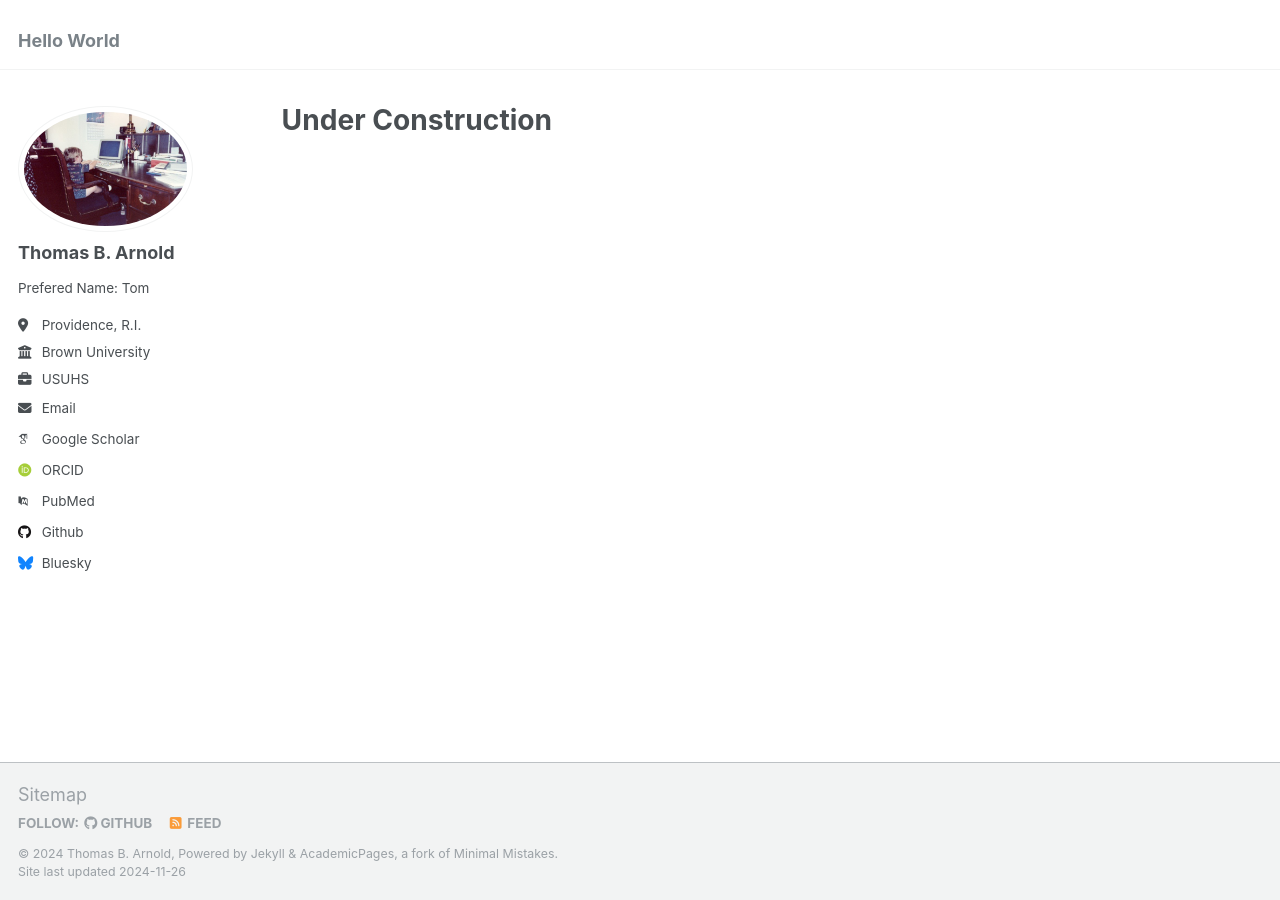
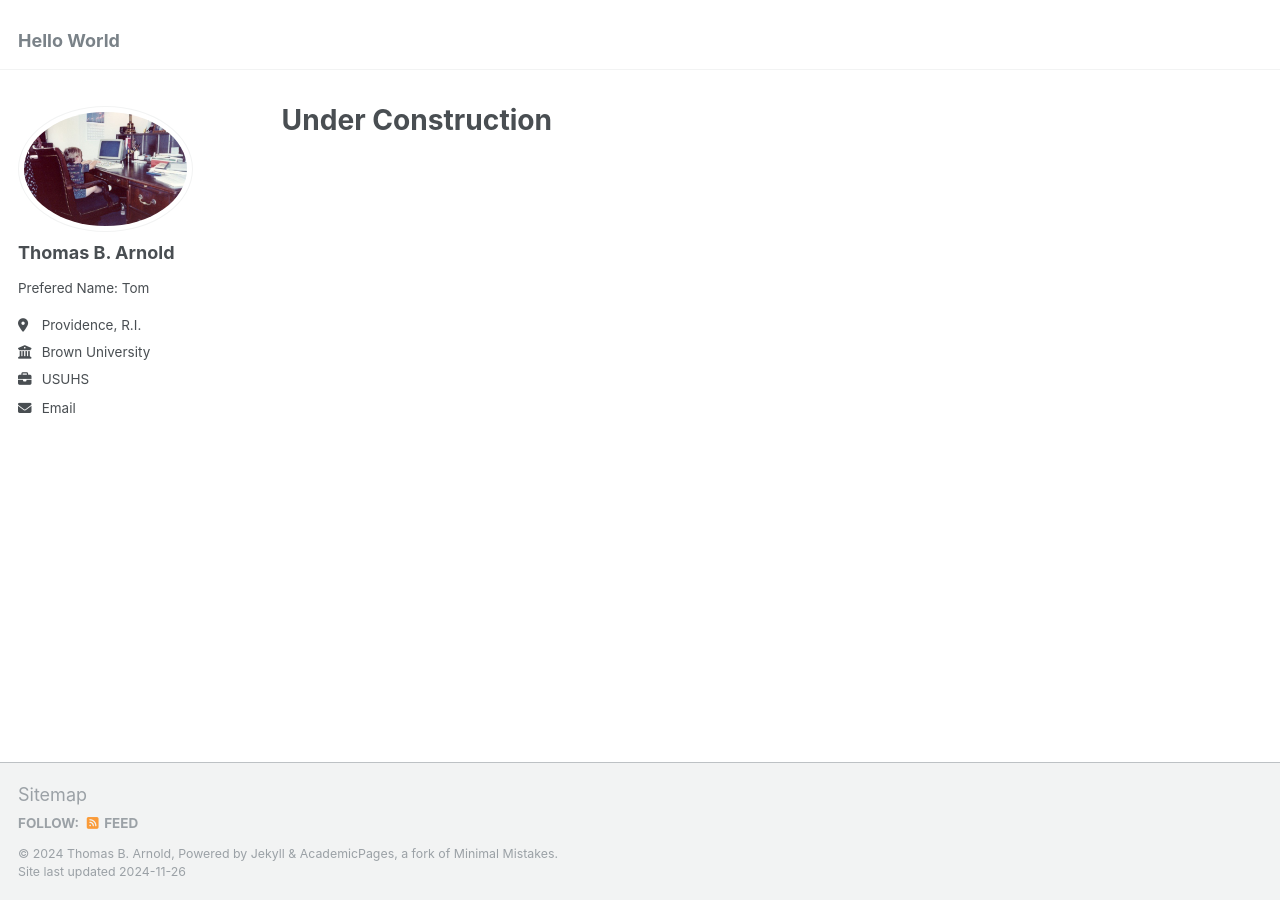
Before and after one commit to tomrannosaurus/tomrannosaurus.github.io, a Jekyll site: the page built from _pages/about.md, in a window 1280 px wide. Built offline with Jekyll 4.4.1, drawn with Linux system fonts in a browser that asks for light colours; some web fonts are replaced; part of the change alters nothing that is shown.

Commit message:
Update _config.yml

```diff
--- a/_config.yml
+++ b/_config.yml
@@ -30,15 +30,15 @@ author:
   employer         : "USUHS"
   university       : "Brown University"
   uri              : # URL
-  email            : "none@example.org"
+  email            : "tbarnld@gmail.com"
 
   # Academic websites
   arxiv            : # URL - Update with the correct link to your profile
-  googlescholar    : "https://scholar.google.com/citations?user=PS_CX0AAAAAJ"
+  googlescholar    : #"https://scholar.google.com/citations?user=PS_CX0AAAAAJ"
   impactstory      : # URL
-  orcid            : "http://orcid.org/yourorcidurl"
+  orcid            : #"http://orcid.org/yourorcidurl"
   semantic         : # URL
-  pubmed           : "https://www.ncbi.nlm.nih.gov/pubmed/?term=john+snow"
+  pubmed           : #"https://www.ncbi.nlm.nih.gov/pubmed/?term=john+snow"
   researchgate     : # URL
   scopus           : # URL
 
@@ -46,12 +46,12 @@ author:
   bitbucket        : # Username - Update with your username on the site
   codepen          : # Username
   dribbble         : # Username
-  github           : "academicpages"
+  github           : #"academicpages"
   kaggle           : # Username
   stackoverflow    : # User number or user number and name (i.e., use "1" or "1/jeff-atwood")
 
   # Social media
-  bluesky          : "bsky.app" # Replace this with you Bluesky username
+  bluesky          : #"bsky.app" # Replace this with you Bluesky username
   facebook         : # Username
   flickr           : # Username
   foursquare       : # Username
```
